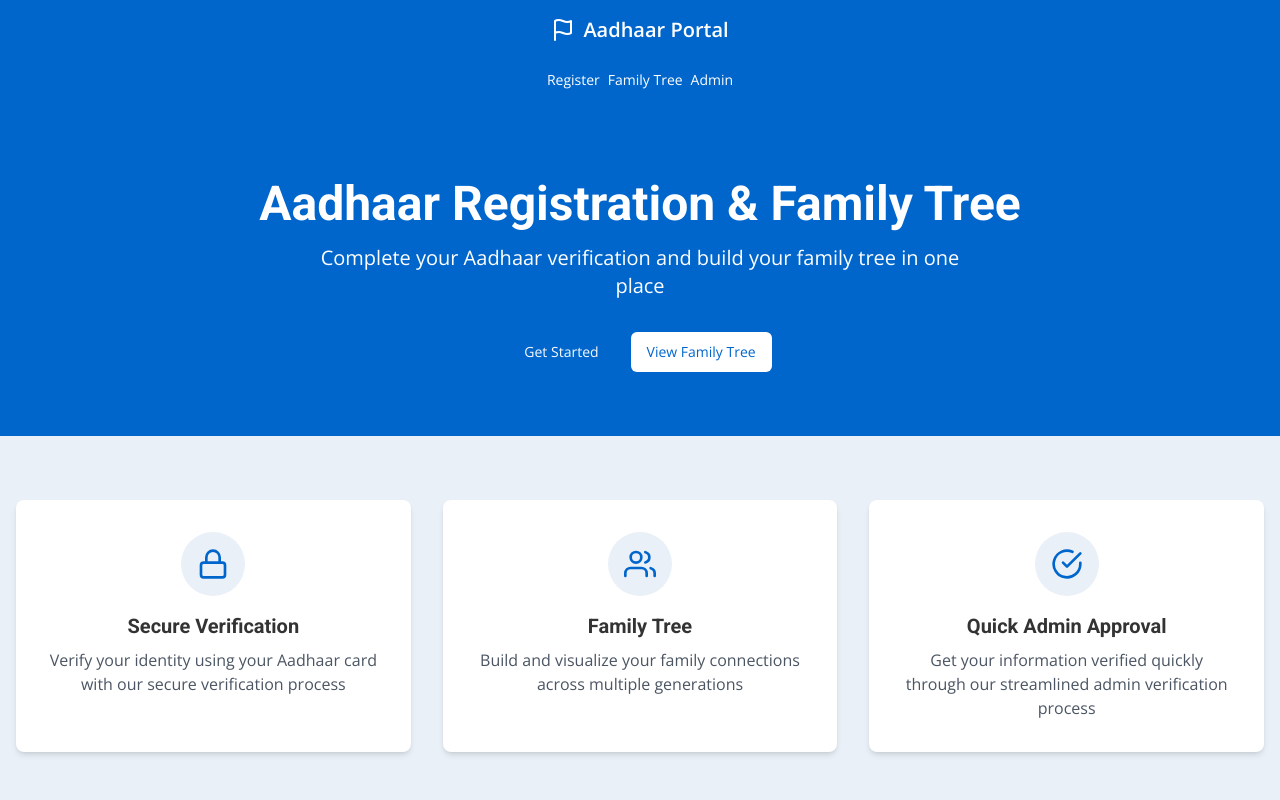
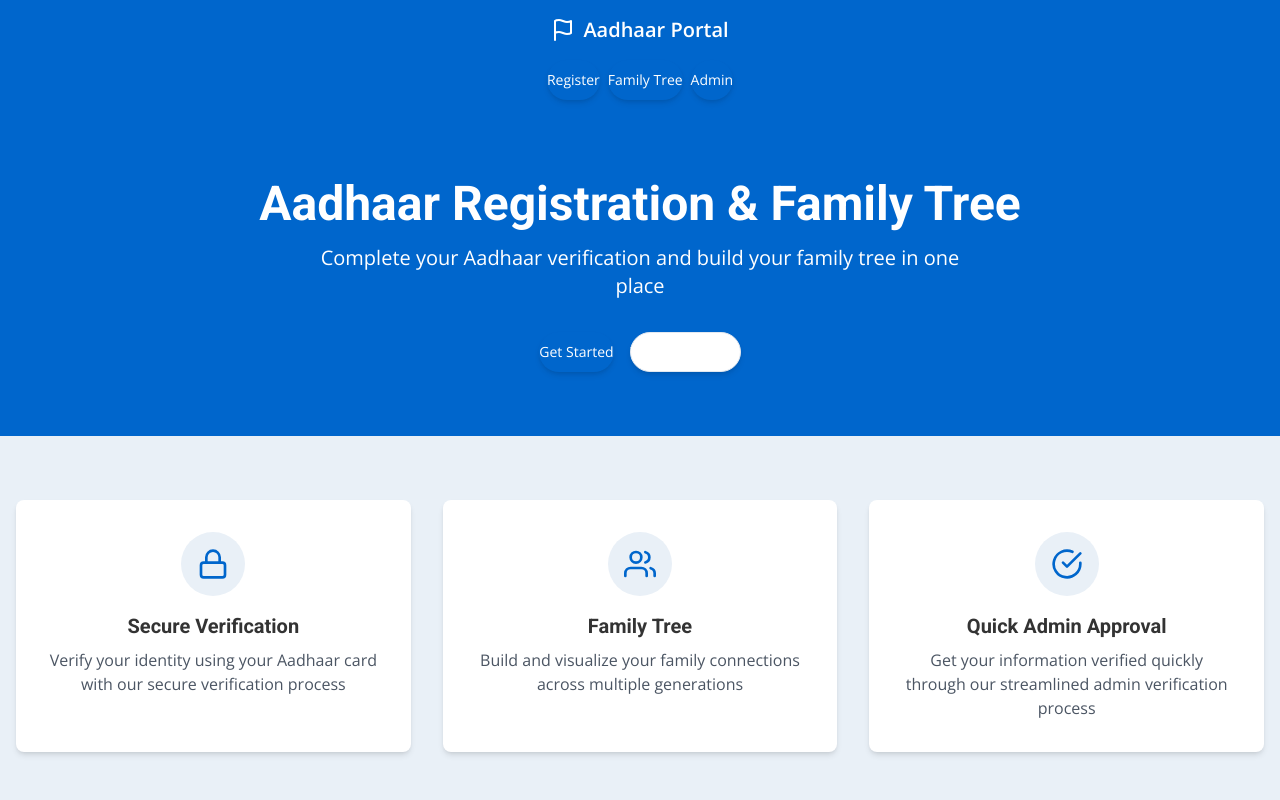
Before and after one commit to Jarvis-32/citizen-tree-verify, a React (Vite) app: page / in a window 1280 px wide. Shown: the top 800 px of the page. Built offline with nearby package versions, Linux system fonts and the light colour scheme.

Commit message:
Refactor: Update component styles

```diff
--- a/src/components/Navbar.jsx
+++ b/src/components/Navbar.jsx
@@ -20,7 +20,7 @@ const Navbar = () => {
         <div className="flex flex-wrap justify-center gap-2 md:gap-4">
           <Link to="/register">
             <Button
-              className="bg-[#2264d1] hover:bg-blue-700 text-white font-medium px-6 py-2"
+              className="bg-gradient-to-r from-purple-600 to-indigo-700 hover:from-purple-700 hover:to-indigo-800 text-white font-medium px-5 py-1.5 rounded-full shadow-md transition-all duration-300"
               variant="default"
             >
               Register
@@ -28,7 +28,7 @@ const Navbar = () => {
           </Link>
           <Link to="/family-tree">
             <Button
-              className="bg-[#2264d1] hover:bg-blue-700 text-white font-medium px-6 py-2"
+              className="bg-gradient-to-r from-purple-600 to-indigo-700 hover:from-purple-700 hover:to-indigo-800 text-white font-medium px-5 py-1.5 rounded-full shadow-md transition-all duration-300"
               variant="default"
             >
               Family Tree
@@ -36,7 +36,7 @@ const Navbar = () => {
           </Link>
           <Link to="/admin">
             <Button
-              className="bg-[#2264d1] hover:bg-blue-700 text-white font-medium px-6 py-2"
+              className="bg-gradient-to-r from-purple-600 to-indigo-700 hover:from-purple-700 hover:to-indigo-800 text-white font-medium px-5 py-1.5 rounded-full shadow-md transition-all duration-300"
               variant="default"
             >
               Admin
--- a/src/pages/Index.jsx
+++ b/src/pages/Index.jsx
@@ -13,12 +13,12 @@ const Index = () => {
           </p>
           <div className="flex flex-wrap justify-center gap-4">
             <Link to="/register">
-              <Button className="btn btn-accent">
+              <Button className="bg-gradient-to-r from-purple-600 to-indigo-700 hover:from-purple-700 hover:to-indigo-800 text-white font-medium px-6 py-2 rounded-full shadow-md transition-all duration-300">
                 Get Started
               </Button>
             </Link>
             <Link to="/family-tree">
-              <Button className="bg-white text-aadhaar-primary hover:bg-gray-100">
+              <Button className="bg-white text-indigo-700 hover:bg-gray-100 font-medium px-6 py-2 rounded-full shadow-md border border-indigo-200 transition-all duration-300">
                 View Family Tree
               </Button>
             </Link>
```
